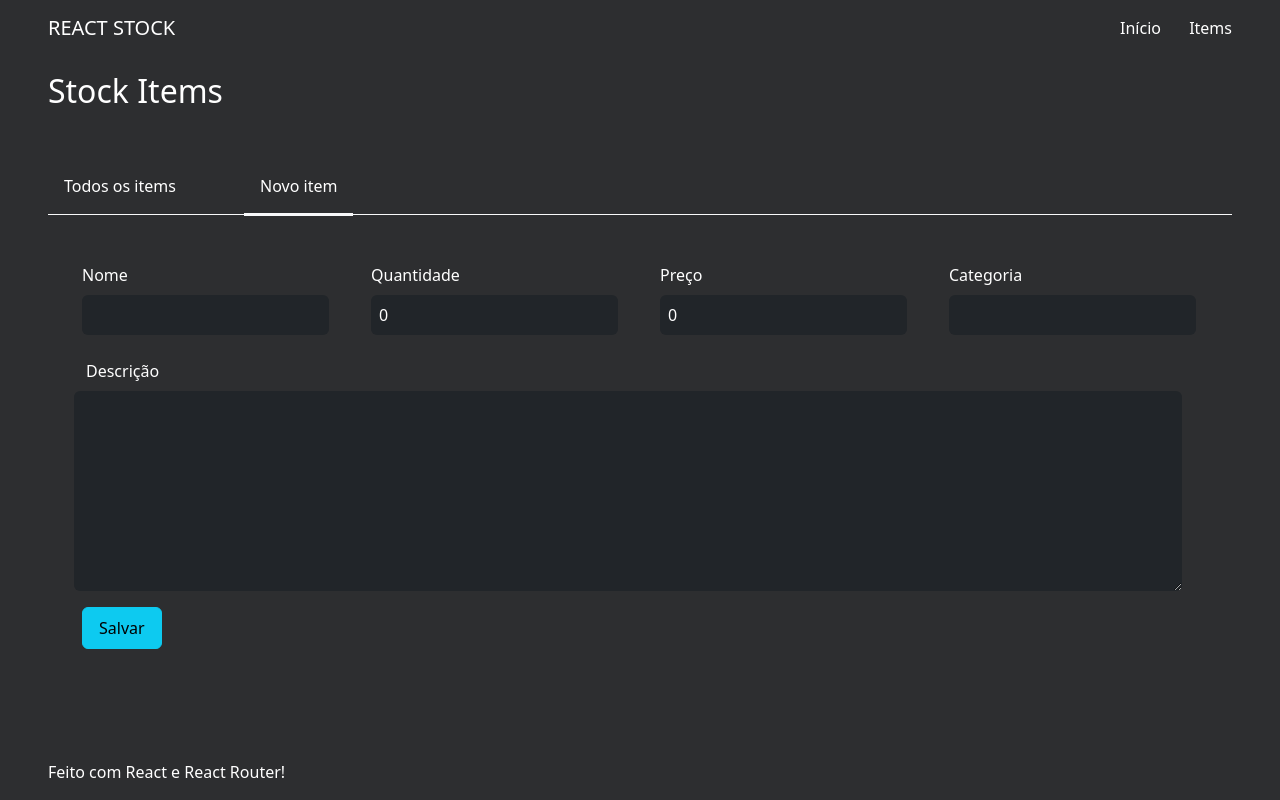
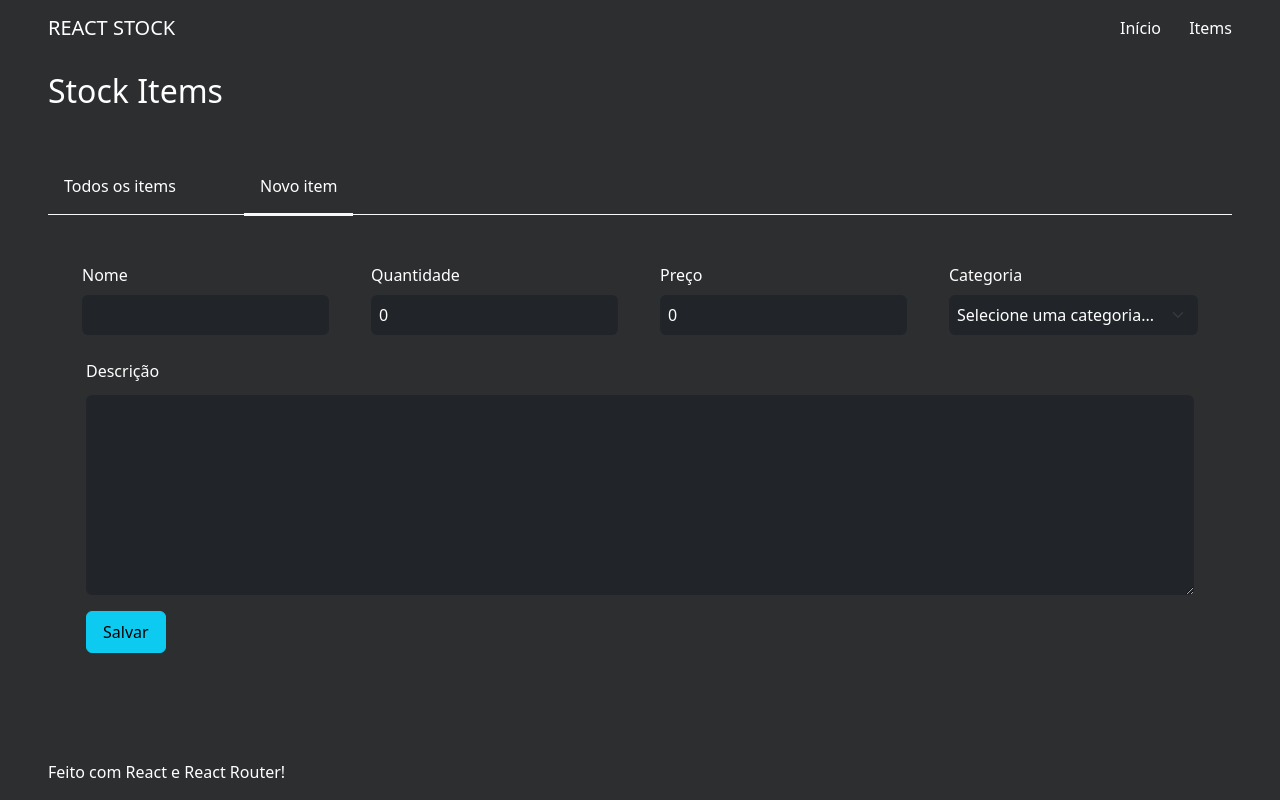
Before and after one commit to maatheusLeite/stock-manager, a React (Vite) app: page /stock/new in a window 1280 px wide. Built offline with nearby package versions, Linux system fonts and the light colour scheme.

Commit message:
Adding ItemForm component

```diff
--- a/src/App.scss
+++ b/src/App.scss
@@ -21,3 +21,7 @@ a {
 .dashboard-card {
     width: 350px;
 }
+
+.form-select {
+    color: #fff;
+}
--- /dev/null
+++ b/src/components/ItemForm.jsx
@@ -0,0 +1,49 @@
+import SaveButton from "./SaveButton"
+
+export default function ItemForm() {
+    return (
+        <div className="container">
+            <form>
+                <div className="row gap-3 mb-2">
+                    <div className="col">
+                        <label htmlFor="name" className="mb-2"> Nome </label>
+                        <input className="bg-dark p-2 rounded border-0" type="text" id="name" name="name" />
+                    </div>
+
+                    <div className="col">
+                        <label htmlFor="qtd" className="mb-2"> Quantidade </label>
+                        <input className="bg-dark p-2 rounded border-0" type="number" id="qtd" name="qtd" value={0} />
+                    </div>
+
+                    <div className="col">
+                        <label htmlFor="price" className="mb-2"> Preço </label>
+                        <input className="bg-dark p-2 rounded border-0" type="number" id="price" name="price" value={0} />
+                    </div>
+
+                    <div className="col">
+                        <label htmlFor="category" className="mb-2"> Categoria </label>
+                        <select
+                            className="form-select bg-dark p-2 rounded border-0"
+                            aria-label="Default select example"
+                            id="category"
+                            name="category"
+                        >
+                            <option selected> Selecione uma categoria... </option>
+                            <option value="1"> One </option>
+                            <option value="2"> Two </option>
+                            <option value="3"> Three </option>
+                        </select>
+                    </div>
+                </div>
+
+
+                <label htmlFor="description" className="mb-2 mt-3 ms-1"> Descrição </label>
+                <div className="row m-1 mb-3">
+                    <textarea className="textarea bg-dark rounded border-0 col-12 p-2" id="description" name="description" />
+                </div>
+
+                <SaveButton />
+            </form>
+        </div>
+    )
+}
--- a/src/components/SaveButton.jsx
+++ b/src/components/SaveButton.jsx
@@ -1,5 +1,5 @@
 export default function SaveButton() {
     return (
-        <button className="btn btn-info py-2 px-3" type="submit"> Salvar </button>
+        <button className="btn btn-info py-2 px-3 ms-1" type="submit"> Salvar </button>
     )
 }
--- a/src/pages/StockItems/NewItem.jsx
+++ b/src/pages/StockItems/NewItem.jsx
@@ -1,5 +1,5 @@
 import { Link } from "react-router-dom";
-import SaveButton from "../../components/SaveButton";
+import ItemForm from "../../components/ItemForm";
 
 export default function NewItem() {
     return (
@@ -9,40 +9,7 @@ export default function NewItem() {
                 <Link to='new' className="mx-5 p-3 border-bottom border-3 border-light"> Novo item </Link>
             </div>
 
-            <div className="container">
-                <form>
-                    <div className="row gap-3 mb-2">
-                        <div className="col">
-                            <label htmlFor="name" className="mb-2"> Nome </label>
-                            <input className="bg-dark p-2 rounded border-0" type="text" id="name" name="name" />
-                        </div>
-
-                        <div className="col">
-                            <label htmlFor="qtd" className="mb-2"> Quantidade </label>
-                            <input className="bg-dark p-2 rounded border-0" type="number" id="qtd" name="qtd" value={0} />
-                        </div>
-
-                        <div className="col">
-                            <label htmlFor="price" className="mb-2"> Preço </label>
-                            <input className="bg-dark p-2 rounded border-0" type="number" id="price" name="price" value={0} />
-                        </div>
-
-                        <div className="col">
-                            <label htmlFor="category" className="mb-2"> Categoria </label>
-                            <input className="bg-dark p-2 rounded border-0" id="category" name="category" />
-                        </div>
-                    </div>
-
-
-                    <div className="row m-1 mb-3">
-                        <label htmlFor="description" className="mb-2 mt-3 row"> Descrição </label>
-                        <textarea className="textarea bg-dark rounded border-0 row p-2" id="description" name="description"/>
-                    </div>
-
-                    <SaveButton />
-                </form>
-
-            </div>
+            <ItemForm />
         </>
     )
 }
```
